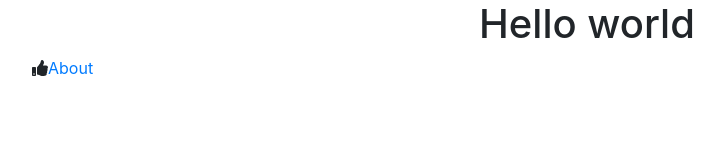
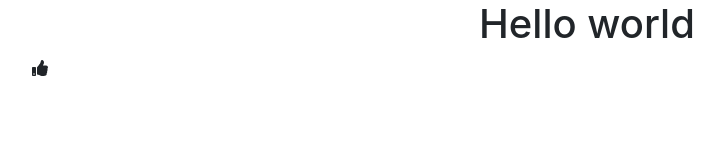
Before and after one commit to sachindongare029/SimLogic, a React (Create React App) app: page / in a window 1280 px wide. Shown: the top 160 px of the page, without its empty margins (53-777 px from the left). Built offline with nearby package versions, Linux system fonts and the light colour scheme.

Commit message:
changes in routing

```diff
--- a/public/index.html
+++ b/public/index.html
@@ -3,7 +3,7 @@
   <head>
     <meta charset="utf-8" />
     <meta name="viewport" content="width=device-width, initial-scale=1" />
-    <title>Web Scrapper</title>
+    <title>Sim Logic</title>
   </head>
   <body>
     <div id="root"></div>
--- a/src/components/Home.js
+++ b/src/components/Dashboard.js
@@ -1,20 +1,19 @@
 import React from 'react';
-import { Link } from 'react-router-dom';
+// import { Link } from 'react-router-dom';
 import { withRouter } from 'react-router';
 import { FontAwesomeIcon } from "@fortawesome/react-fontawesome";
 import { faThumbsUp } from "@fortawesome/free-solid-svg-icons";
-import '../styles/home.scss';
+import '../styles/dashboard.scss';
 
-class Home extends React.Component {
+class Dashboard extends React.Component {
   render() {
     return (
       <div className="container">
         <h1>Hello world</h1>
         <FontAwesomeIcon icon={faThumbsUp} />
-        <Link to='/about'>About</Link>
       </div>
     );
   }
 }
 
-export default withRouter(Home);
+export default withRouter(Dashboard);
--- a/src/routes.js
+++ b/src/routes.js
@@ -1,13 +1,13 @@
 import React from "react";
 import { Route } from "react-router-dom";
-import Home from "./components/Home";
-import About from './components/About';
+import Dashboard from "./components/Dashboard";
+// import About from './components/About';
 
 const Routes = () => (
   <React.Fragment>
     <main className="main">
-      <Route exact path={"/"} component={Home} />
-      <Route exact path={"/about"} component={About} />
+      <Route exact path={"/"} component={Dashboard} />
+      {/* <Route exact path={"/about"} component={About} /> */}
     </main>
   </React.Fragment>
 );
```
Also changed, not shown: src/styles/dashboard.scss (renamed from src/styles/home.scss), 1 other file (tests, documents, lock files or other folders).
